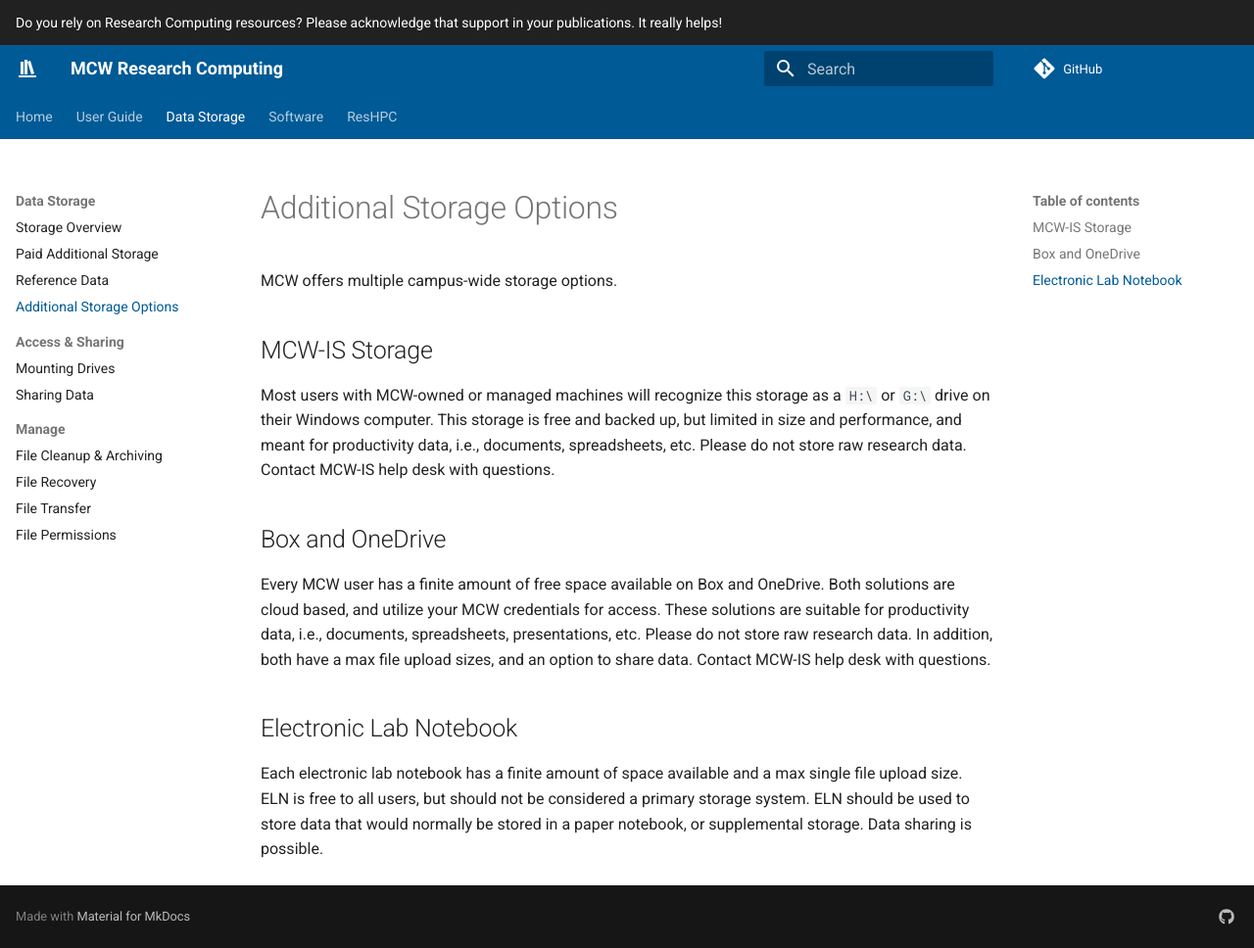
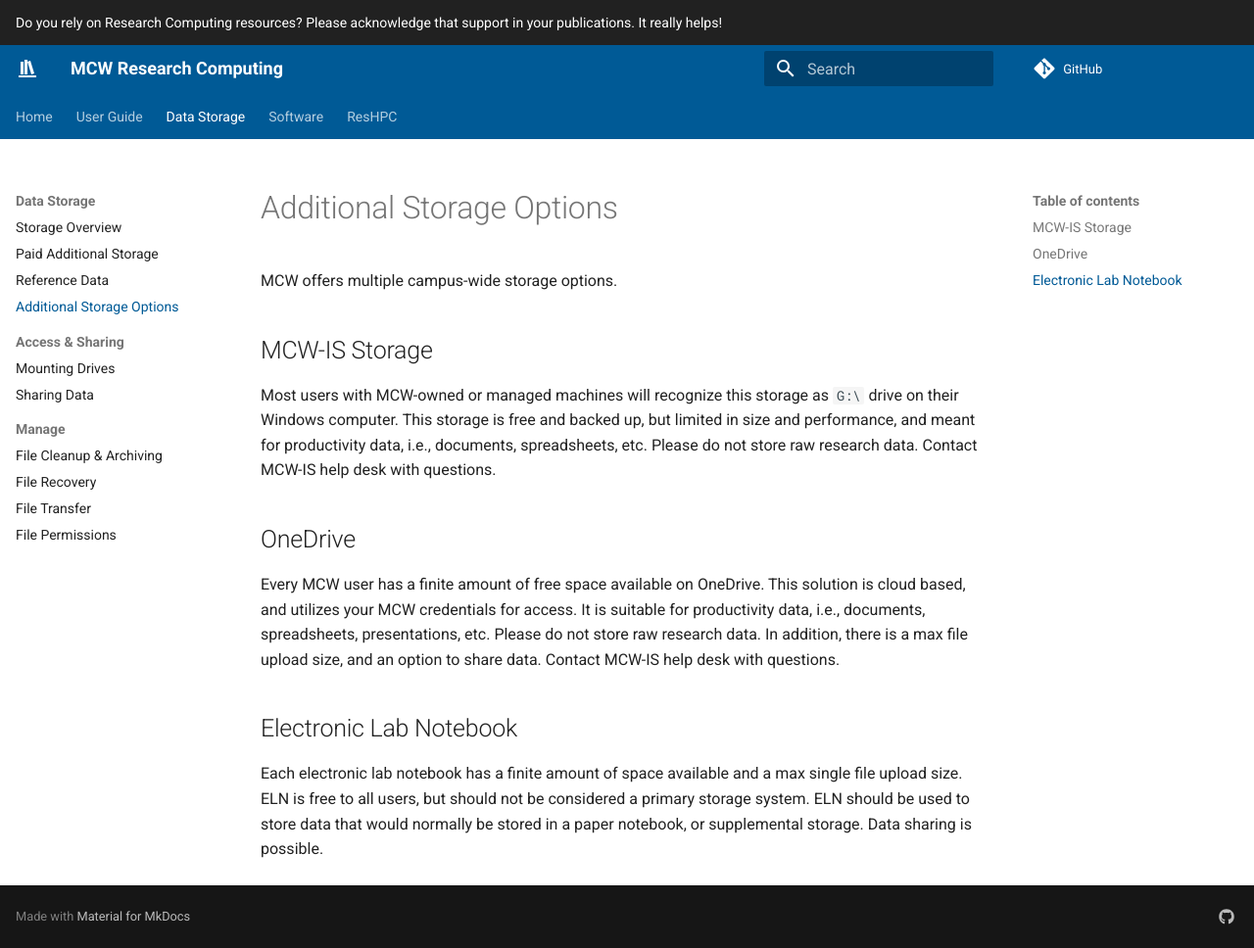
Before and after one commit to mcw-rcc/mcw-rcc.github.io, an MkDocs documentation site: the page built from docs/storage/mcw-storage.md, in a window 1280 px wide and 968 px high. Shown: the whole window at 98% size. Built offline with MkDocs 1.6.1 and Material for MkDocs 9.7.7, drawn with Linux system fonts in a browser that asks for light colours; comment, search, counter and statistics services are not loaded.

Commit message:
Updating storage offerings
Fixing some typos and updating available storage options.

```diff
--- a/docs/storage/mcw-storage.md
+++ b/docs/storage/mcw-storage.md
@@ -4,11 +4,11 @@
 
 ## MCW-IS Storage
 
-Most users with MCW-owned or managed machines will recognize this storage as a `H:\` or `G:\` drive on their Windows computer. This storage is free and backed up, but limited in size and performance, and meant for productivity data, i.e., documents, spreadsheets, etc. Please do not store raw research data. Contact MCW-IS help desk with questions.
+Most users with MCW-owned or managed machines will recognize this storage as `G:\` drive on their Windows computer. This storage is free and backed up, but limited in size and performance, and meant for productivity data, i.e., documents, spreadsheets, etc. Please do not store raw research data. Contact MCW-IS help desk with questions.
 
-## Box and OneDrive
+## OneDrive
 
-Every MCW user has a finite amount of free space available on Box and OneDrive. Both solutions are cloud based, and utilize your MCW credentials for access. These solutions are suitable for productivity data, i.e., documents, spreadsheets, presentations, etc. Please do not store raw research data. In addition, both have a max file upload sizes, and an option to share data. Contact MCW-IS help desk with questions.
+Every MCW user has a finite amount of free space available on OneDrive. This solution is cloud based, and utilizes your MCW credentials for access. It is suitable for productivity data, i.e., documents, spreadsheets, presentations, etc. Please do not store raw research data. In addition, there is a max file upload size, and an option to share data. Contact MCW-IS help desk with questions.
 
 ## Electronic Lab Notebook
 
```
Also changed, not shown: docs/storage/rcc-storage.md (+1 -1 lines).
